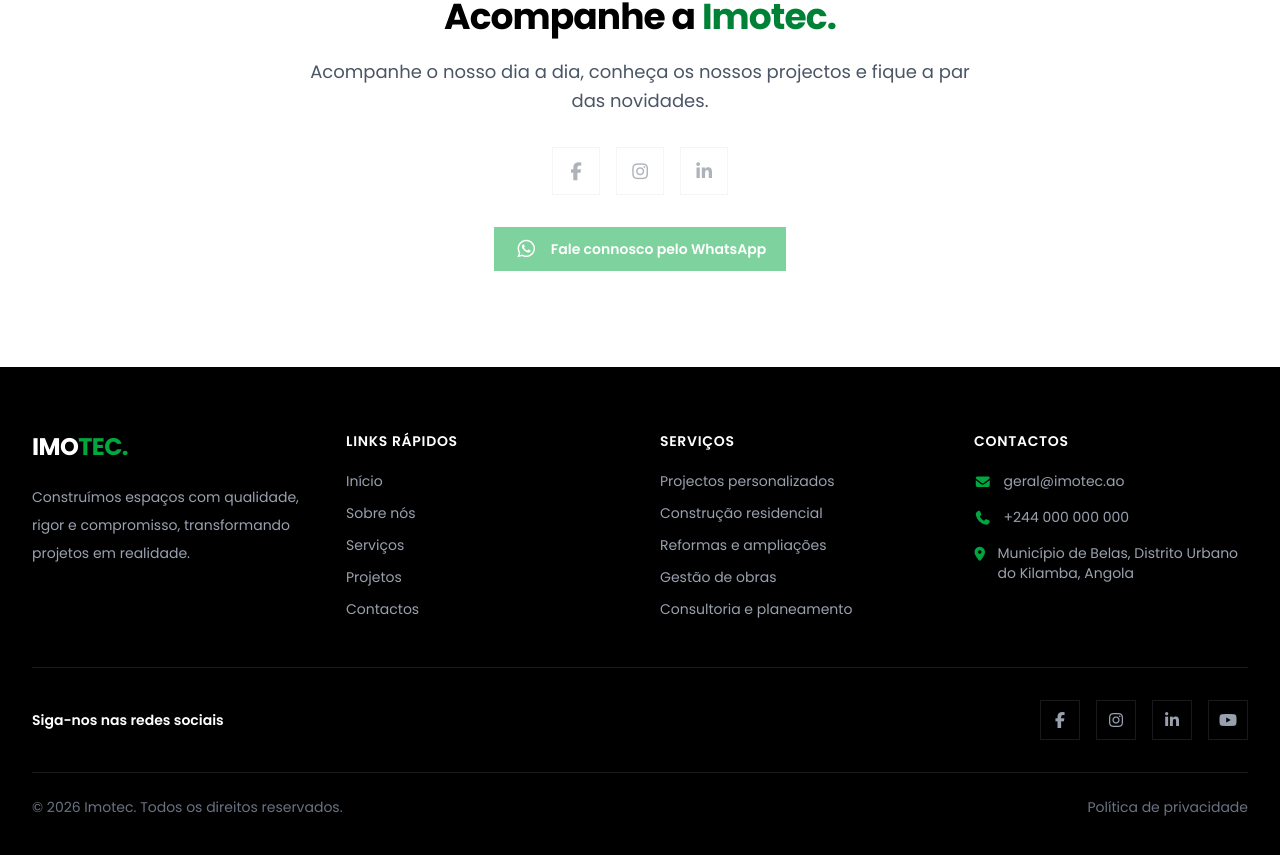
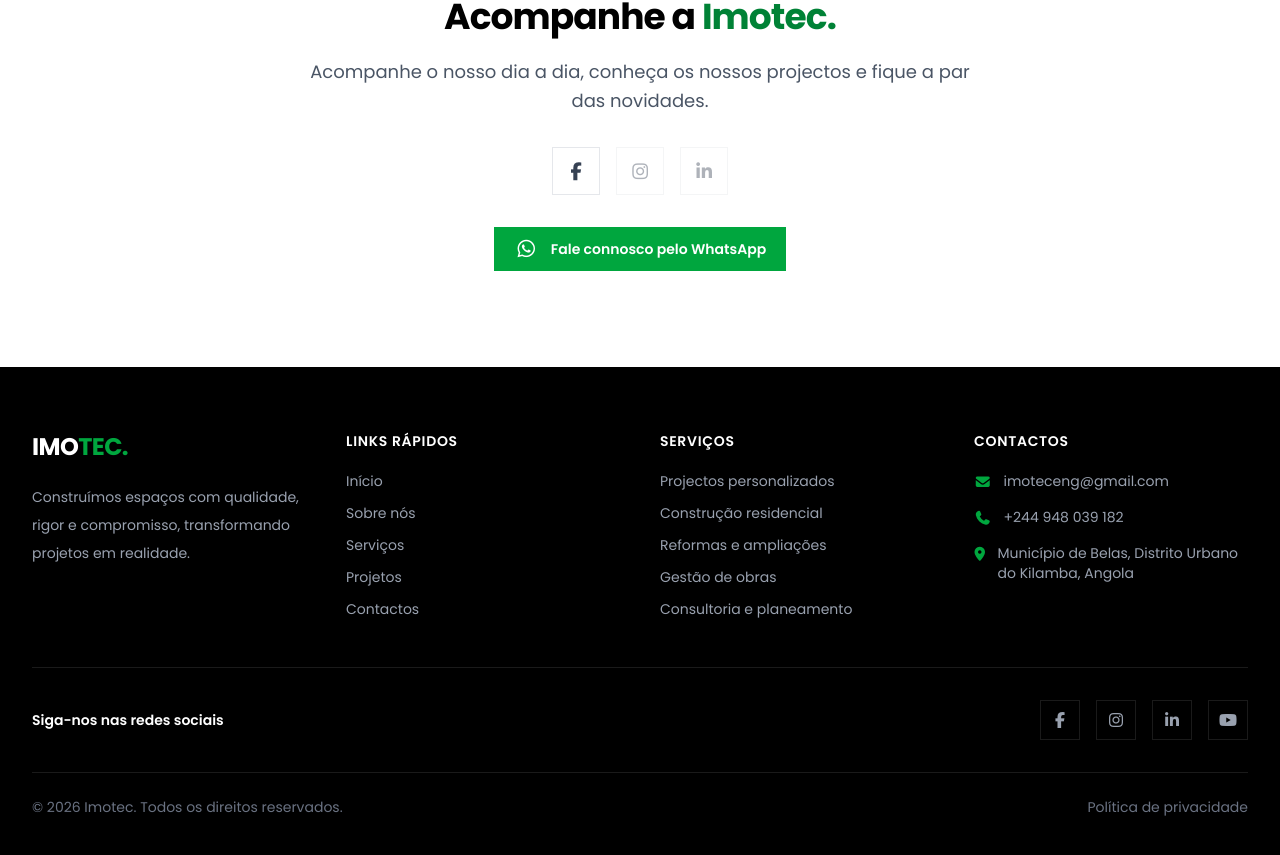
Before and after one commit to nsimbaafonso/imotec, a Next.js app: page /contatos in a window 1280 px wide. Shown: the part 2823-3678 px from the top of the page. Built offline with nearby package versions, Linux system fonts and the light colour scheme.

Commit message:
Redes sociais atualizados

```diff
--- a/src/components/contatos/RedesSociais.jsx
+++ b/src/components/contatos/RedesSociais.jsx
@@ -6,7 +6,7 @@ const redesSociais = [
   {
     nome: "Facebook",
     icone: "fab fa-facebook-f",
-    url: "",
+    url: "https://web.facebook.com/profile.php?id=61551819160493",
   },
   {
     nome: "Instagram",
@@ -20,7 +20,8 @@ const redesSociais = [
   },
 ];
 
-const whatsapp = ""; // Inserir link oficial do WhatsApp
+const mensagem = "Olá! Vim através do website da Imotec Engenharia & Negócios, Lda. e gostaria de obter mais informações sobre os vossos serviços.";
+const whatsapp = `https://wa.me/244948039182?text=${encodeURIComponent(mensagem)}`;
 
 export default function RedesSociais() {
   return (
--- a/src/components/footer/Footer.jsx
+++ b/src/components/footer/Footer.jsx
@@ -19,7 +19,7 @@ const services = [
 const socialLinks = [
   {
     name: "Facebook",
-    href: "https://www.facebook.com/",
+    href: "https://web.facebook.com/profile.php?id=61551819160493",
     icon: "fab fa-facebook-f",
   },
   {
@@ -104,25 +104,25 @@ export default function Footer() {
 
             <div className="mt-5 flex flex-col gap-4">
               <a
-                href="mailto:geral@imotec.ao"
+                href="mailto:imoteceng@gmail.com"
                 className="flex items-start gap-3 text-sm text-gray-400 transition-colors hover:text-green-600"
               >
                 <i
                   className="fas fa-envelope mt-1 text-green-600"
                   aria-hidden="true"
                 />
-                geral@imotec.ao
+                imoteceng@gmail.com
               </a>
 
               <a
-                href="tel:+244000000000"
+                href="tel:+244948039182"
                 className="flex items-start gap-3 text-sm text-gray-400 transition-colors hover:text-green-600"
               >
                 <i
                   className="fas fa-phone mt-1 text-green-600"
                   aria-hidden="true"
                 />
-                +244 000 000 000
+                +244 948 039 182
               </a>
 
               <div className="flex items-start gap-3 text-sm text-gray-400">
```
